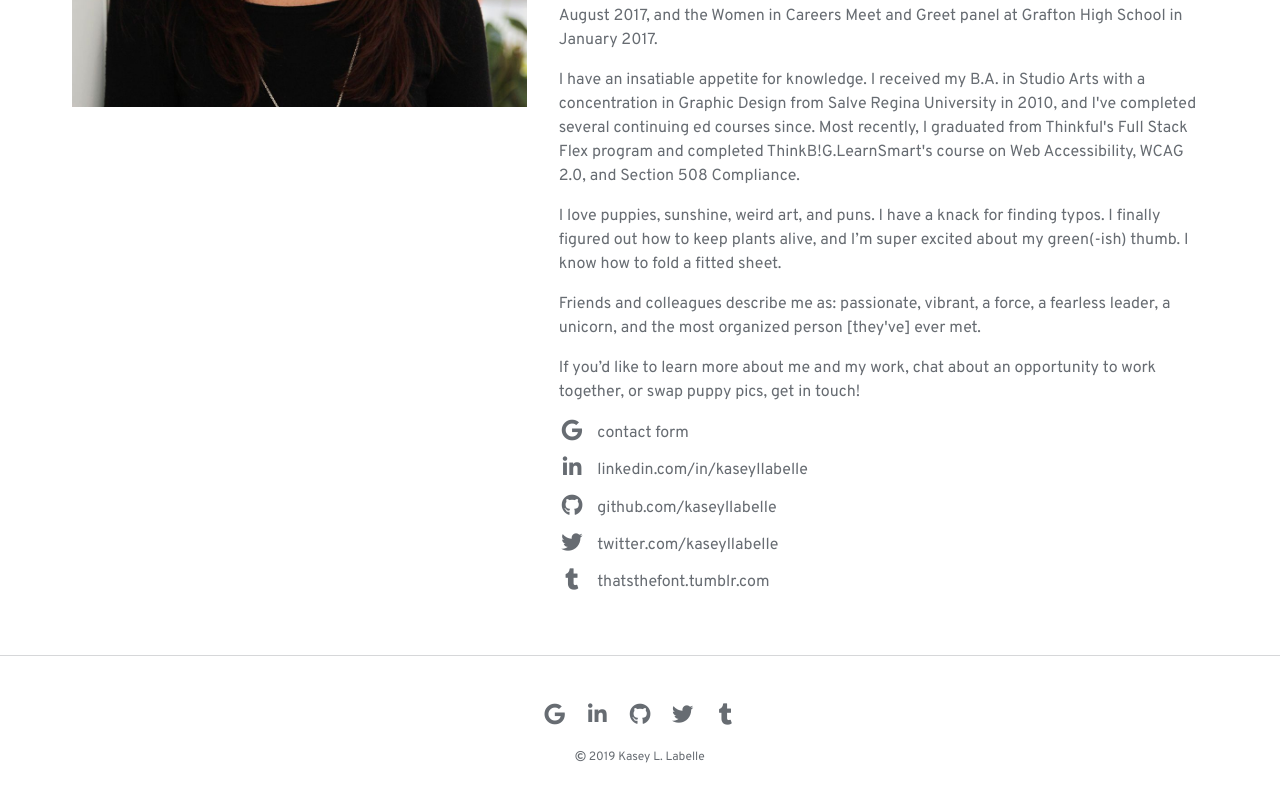
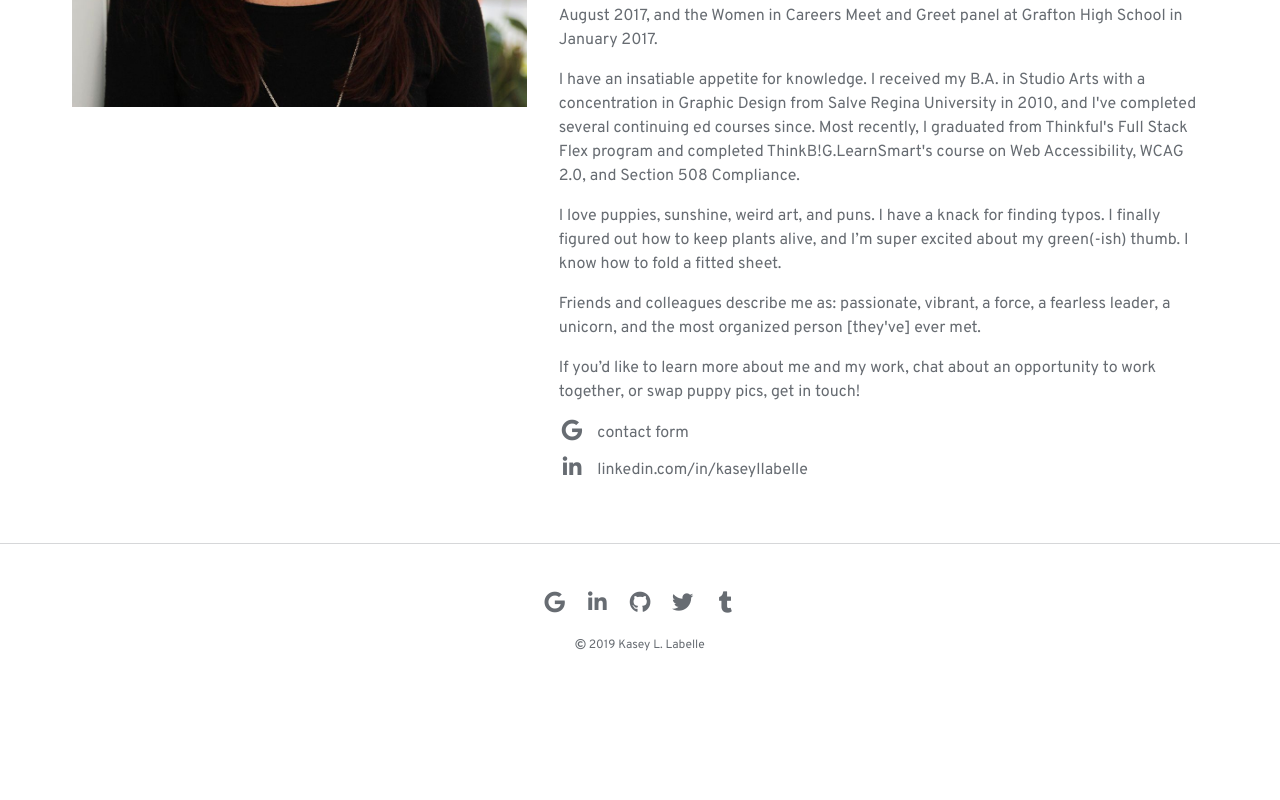
Before and after one commit to kaseyllabelle/kll, a React (Create React App) app: page /info in a window 1280 px wide. Shown: the part 543-1343 px from the top of the page. After the commit the page ends 1247 px from the top, so only its background shows below. Built offline with nearby package versions, Linux system fonts and the light colour scheme; a web font is replaced by a local one.

Commit message:
code clean up, wip dry contact links

```diff
--- a/src/components/home.filters.js
+++ b/src/components/home.filters.js
@@ -3,7 +3,7 @@ import React from 'react';
 export default function Filters(props)
 {
 	return(
-		<div className="col" data-active-filter={props.currentFilter}>
+		<div className="col" data-active-filter={props.currentFilterProp}>
 			<button onClick={(e) => {props.filterProjectsProp("All")}} data-filter="All" className="filter">All</button>
 			<button onClick={(e) => {props.filterProjectsProp("Design")}} data-filter="Design" className="filter">Design</button>
 			<button onClick={(e) => {props.filterProjectsProp("Development")}} data-filter="Development" className="filter">Development</button>
--- a/src/containers/home/home.js
+++ b/src/containers/home/home.js
@@ -1,4 +1,4 @@
-import React, { Fragment, useState, useContext } from 'react';
+import React, { Fragment, useContext, useState } from 'react';
 
 import { appContext } from '../../App';
 import { CURRENT_PAGE, CURRENT_FILTER } from '../../context/constants'
@@ -11,19 +11,18 @@ import Card from '../../components/home.card';
 export default function Home(props)
 {
   const { appStore, appStoreDispatch } = useContext(appContext);
+  const [currentFilter, setCurrentFilter] = useState(appStore.currentFilter);
 
   const goToPageFn = (page) => {
     appStoreDispatch({ type: CURRENT_PAGE, payload: 'Projects' });
   }
-
-  const [currentFilter, setCurrentFilter] = useState(appStore.currentFilter);
 
   const filterProjectsFn = (filter) => {
     setCurrentFilter(filter);
     appStoreDispatch({ type: CURRENT_FILTER, payload: filter });
   }
 
-  let projects = projectsData.filter((project) => {
+  const projects = projectsData.filter((project) => {
     if(currentFilter === 'All') {
       return projectsData
     }
@@ -43,7 +42,7 @@ export default function Home(props)
           </div>
         </div>
         <div className="row">
-          <Filters filterProjectsProp={filterProjectsFn} currentFilter={currentFilter} />
+          <Filters filterProjectsProp={filterProjectsFn} currentFilterProp={currentFilter} />
         </div>
         <div className="row">
           {filteredProjects}
--- a/src/containers/info/info.contact.js
+++ b/src/containers/info/info.contact.js
@@ -1,11 +1,43 @@
 import React, {Fragment} from 'react';
+
+const contactArray = [
+	{
+		className: 'paragraph google-form',
+		link: 'https://goo.gl/forms/fcvTryc6Pryrxjfj2',
+		icon: 'fab fa-google fa-fw fa-lg',
+		sr: 'Contact Form',
+		text: 'contact form'
+	},
+	{
+		className: 'paragraph linkedin',
+		link: 'https://www.linkedin.com/in/kaseyllabelle',
+		icon: 'fab fa-linkedin-in fa-fw fa-lg',
+		sr: 'LinkedIn',
+		text: 'linkedin.com/in/kaseyllabelle'
+	}
+]
 
 export default function Contact(props)
 {
+
+	const socialLinks = contactArray.map(item => {
+		return (
+			<p key={item.className} className={item.className}>
+				<a href={item.link} target="_blank" rel="noopener noreferrer">
+					<i className={item.icon} aria-hidden="true"></i>
+					<span className="sr-only">{item.sr}</span>
+					<span aria-hidden="true">{item.text}</span>
+				</a>
+			</p>
+		)
+	})
+
 	return(
 		<Fragment>
 			<p className="paragraph">If you’d like to learn more about me and my work, chat about an opportunity to work together, or swap puppy pics, get in&nbsp;touch!</p>
 			<div className="social-links">
+				{socialLinks}
+				{/*
 				<p className="paragraph google-form">
 					<a href="https://goo.gl/forms/fcvTryc6Pryrxjfj2" target="_blank" rel="noopener noreferrer">
 						<i className="fab fa-google fa-fw fa-lg" aria-hidden="true"></i>
@@ -41,6 +73,7 @@ export default function Contact(props)
 						<span aria-hidden="true">thatsthefont.tumblr.com</span>
 					</a>
 				</p>
+				*/}
 			</div>
 		</Fragment>
 	)
--- a/src/context/constants.js
+++ b/src/context/constants.js
@@ -1,4 +1,2 @@
-// lowercase_with_underscores.camelCase.UPPERCASE_WITH_UNDERSCORES
-
 export const CURRENT_PAGE = 'kaseyllabelle.appContext.CURRENT_PAGE';
 export const CURRENT_FILTER = 'kaseyllabelle.appContext.CURRENT_FILTER';
```
Also changed, not shown: src/context/reducer.js (+3 -6 lines).
